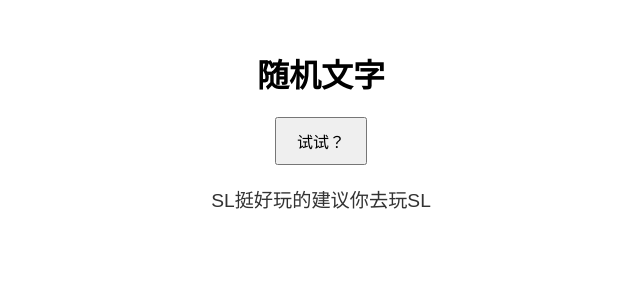
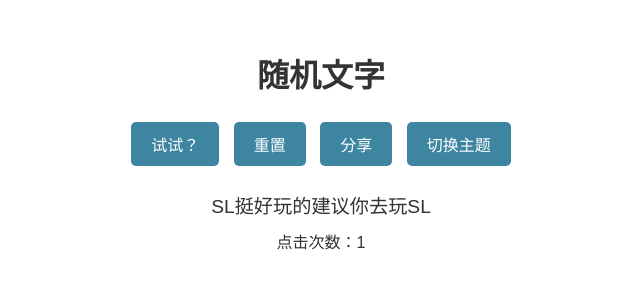
Before and after one commit to weoirewa/my-website, a plain HTML site: page index.html in a window 1280 px wide. Both pictures are taken after a click on the button "试试？". Shown: the whole page, without its empty margins (319-959 px from the left). Drawn offline with Linux system fonts and the light colour scheme.

Commit message:
index.html

```diff
--- a/index.html
+++ b/index.html
@@ -9,27 +9,54 @@
             font-family: Arial, sans-serif;
             text-align: center;
             margin-top: 50px;
+            transition: background-color 0.5s, color 0.5s;
+        }
+        body.light-theme {
+            background-color: #fff;
+            color: #333;
+        }
+        body.dark-theme {
+            background-color: #333;
+            color: #fff;
         }
         #text-container {
             margin-top: 20px;
             font-size: 1.2em;
-            color: #333;
+            color: inherit;
+            transition: opacity 0.5s ease;
+            opacity: 0;
         }
         button {
             padding: 10px 20px;
             font-size: 1em;
             cursor: pointer;
+            background-color: #3d85a1;
+            color: white;
+            border: none;
+            border-radius: 5px;
+            margin: 5px;
+        }
+        button:hover {
+            background-color: #9ad6ed;
+        }
+        #counter {
+            margin-top: 10px;
+            font-size: 1em;
+            color: inherit;
         }
     </style>
 </head>
-<body>
+<body class="light-theme">
     <h1>随机文字</h1>
     <button onclick="showRandomText()">试试？</button>
+    <button onclick="resetText()">重置</button>
+    <button onclick="shareText()" class="btn btn-info">分享</button>
+    <button onclick="toggleTheme()" class="btn btn-dark">切换主题</button>
     <div id="text-container"></div>
+    <div id="counter">点击次数：0</div>
 
     <script>
-
-        const texts = [
+        let texts = [
             "群主爱女装",
             "群主好可爱",
             "快去玩GB",
@@ -43,15 +70,76 @@
              "你好",
             "你知道吗,橡皮糖已经不知道被多少人用过了",
             "群主真的好可爱,好想入awa"
-
-
-
         ];
+        let chickCount = 0;
+        let isAnimating = false;
 
         function showRandomText() {
+            if (isAnimating) return;
+            isAnimating = true;
+
             const textContainer = document.getElementById('text-container');
+            if (texts.length === 0) {
+                textContainer.textContent = "没有更多文字了！";
+                textContainer.style.opacity = 1;
+                isAnimating = false;
+                return;
+            }
+
             const randomIndex = Math.floor(Math.random() * texts.length);
             textContainer.textContent = texts[randomIndex];
+            textContainer.style.opacity = 0;
+            requestAnimationFrame(() => {
+                textContainer.style.opacity = 1;
+            });
+
+            chickCount++;
+            document.getElementById('counter').textContent = `点击次数：${chickCount}`;
+
+            setTimeout(() => {
+                isAnimating = false;
+            }, 500);
+        }
+
+        function resetText() {
+            const textContainer = document.getElementById('text-container');
+            textContainer.textContent = '';
+            textContainer.style.opacity = 0;
+            chickCount = 0;
+            document.getElementById('counter').textContent = '点击次数：0';
+            isAnimating = false;
+        }
+
+        function shareText() {
+            const textContainer = document.getElementById('text-container');
+            const currentText = textContainer.textContent;
+
+            if (navigator.share) {
+                navigator.share({
+                    title: '随机文字',
+                    text: currentText,
+                    url: window.location.href
+                }).then(() => {
+                    console.log('分享成功');
+                }).catch(error => {
+                    console.error('分享失败', error);
+                });
+            } else {
+                const shareLink = `https://twitter.com/intent/tweet?text=${encodeURIComponent(currentText)}&url=${encodeURIComponent(window.location.href)}`;
+                window.open(shareLink, '_blank');
+            }
+        }
+
+        function toggleTheme() {
+            const body = document.body;
+            if (body.classList.contains('dark-theme')) {
+                body.classList.remove('dark-theme');
+                body.classList.add('light-theme');
+            } else {
+                body.classList.remove('light-theme');
+                body.classList.add('dark-theme');
+            }
         }
     </script>
 </body>
+</html>
```
